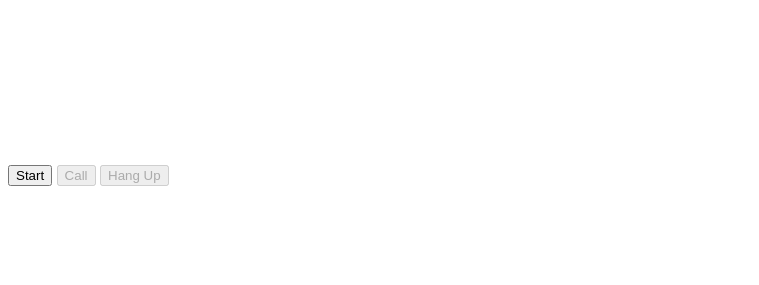
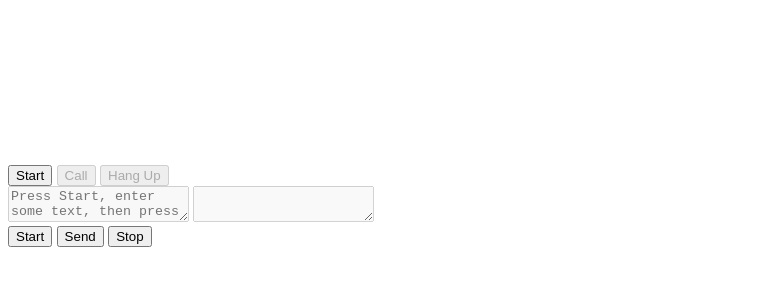
Before and after one commit to shivanXI/Zeus, a plain HTML site: page index.html in a window 1280 px wide. Shown: the part 79-364 px from the top of the page, without its empty margins (0-759 px from the left). Drawn offline with Linux system fonts and the light colour scheme.

Commit message:
Added text data sending with webRTC

```diff
--- a/index.html
+++ b/index.html
@@ -23,6 +23,16 @@
     <button id="hangupButton">Hang Up</button>
   </div>
 
+  <textarea id="dataChannelSend" disabled
+    placeholder="Press Start, enter some text, then press Send."></textarea>
+  <textarea id="dataChannelReceive" disabled></textarea>
+
+  <div id="buttons">
+    <button id="startButton">Start</button>
+    <button id="sendButton">Send</button>
+    <button id="closeButton">Stop</button>
+  </div>
+
   <script src="js/lib/adapter.js"></script>
 
   <script src="js/main.js"></script>
```
